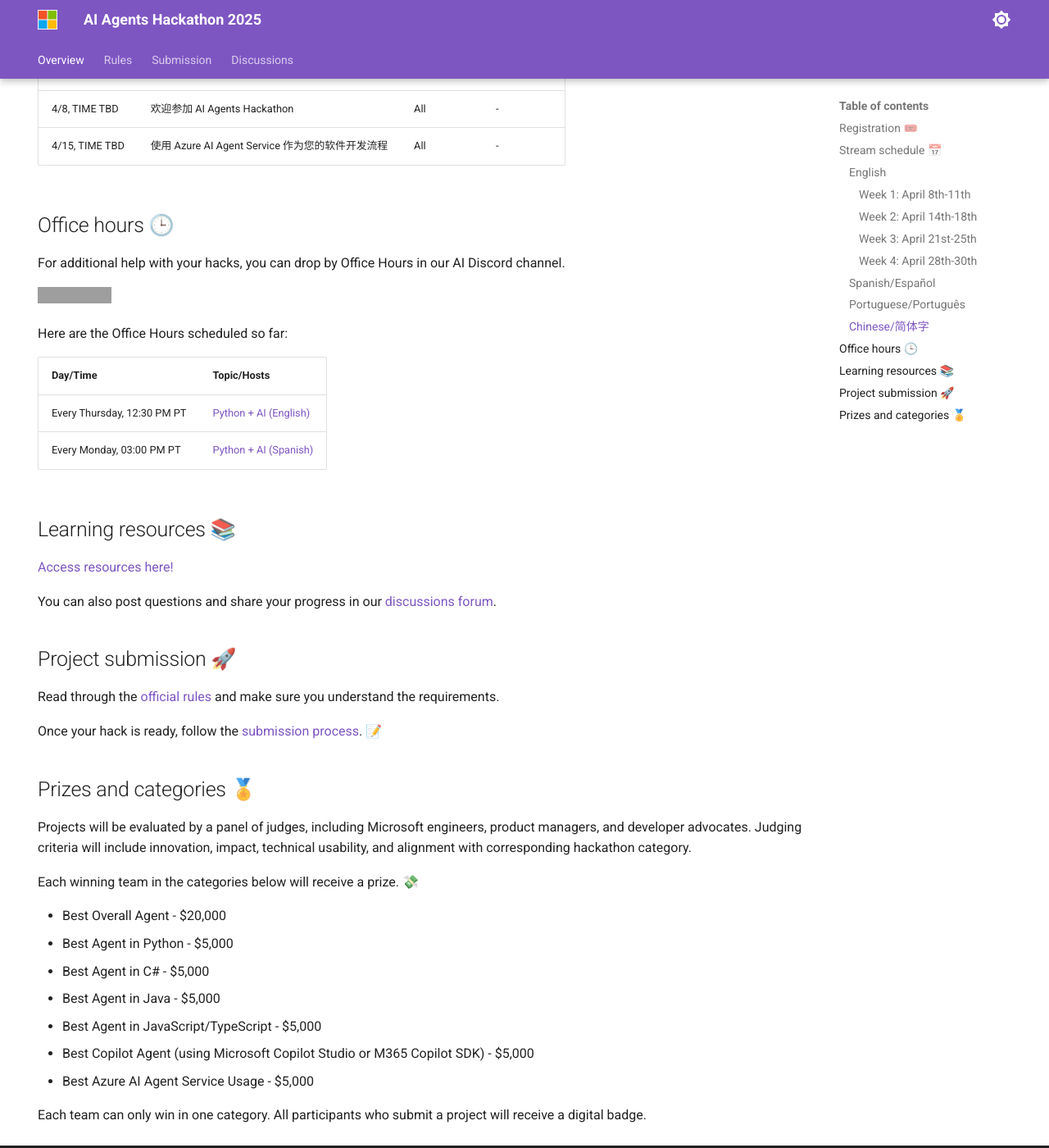
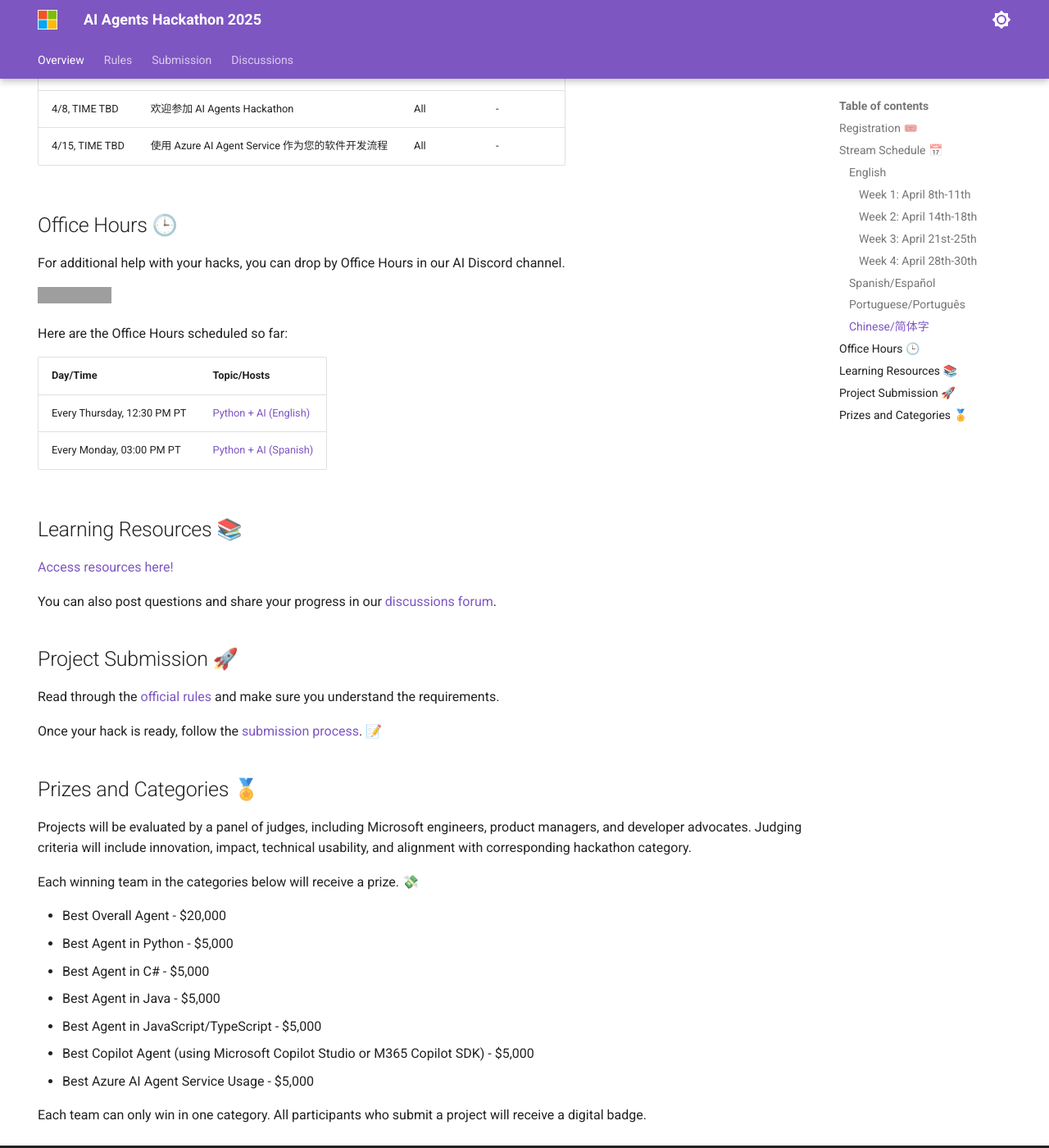
Before and after one commit to nitya/AI_Agents_Hackathon, an MkDocs documentation site: the page built from docs/index.md, in a window 1280 px wide and 1400 px high, scrolled down 3662 px. Shown: the whole window at 82% size. Built offline with MkDocs 1.6.1 and Material for MkDocs 9.7.7, drawn with Linux system fonts in a browser that asks for light colours; some of the changed text lies outside the part shown; grey boxes are pictures that could not be loaded.

```diff
--- a/docs/index.md
+++ b/docs/index.md
@@ -28,7 +28,7 @@ Don't miss out — join us and start building the future of AI! 🔥
 
 Once you're registered, [introduce yourself](https://github.com/microsoft/AI_Agents_Hackathon/discussions/5) and [look for teammates](https://github.com/microsoft/AI_Agents_Hackathon/discussions/4)!
 
-## Stream schedule 📅
+## Stream Schedule 📅
 
 ### English
 
@@ -108,7 +108,7 @@ Once you're registered, [introduce yourself](https://github.com/microsoft/AI_Age
 | 4/8, TIME TBD | 欢迎参加 AI Agents Hackathon | All | - |
 | 4/15, TIME TBD | 使用 Azure AI Agent Service 作为您的软件开发流程 | All | - |
 
-## Office hours 🕒
+## Office Hours 🕒
 
 For additional help with your hacks, you can drop by Office Hours in our AI Discord channel.
 
@@ -132,19 +132,19 @@ To find more samples, check out the following resources:
 
 * [Add other links for code samples here](https://aka.ms/agenthack) -->
 
-## Learning resources 📚
+## Learning Resources 📚
 
 [Access resources here!](https://aka.ms/AIAgent_Skilling)
 
 You can also post questions and share your progress in our [discussions forum](https://github.com/microsoft/AI_Agents_Hackathon/discussions).
 
-## Project submission  🚀
+## Project Submission  🚀
 
 Read through the [official rules](rules.md) and make sure you understand the requirements.
 
 Once your hack is ready, follow the [submission process](submission.md). 📝
 
-## Prizes and categories 🏅
+## Prizes and Categories 🏅
 
 Projects will be evaluated by a panel of judges, including Microsoft engineers, product managers, and developer advocates. Judging criteria will include innovation, impact, technical usability, and alignment with corresponding hackathon category.
 
```
